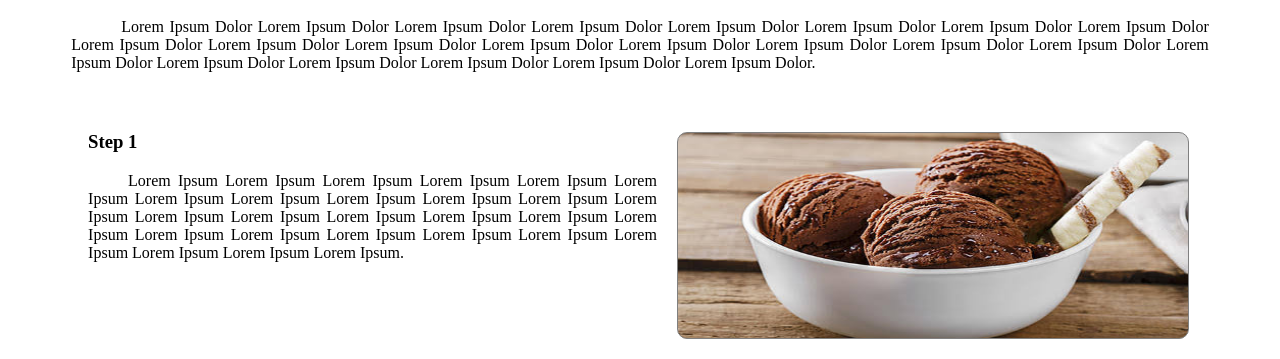
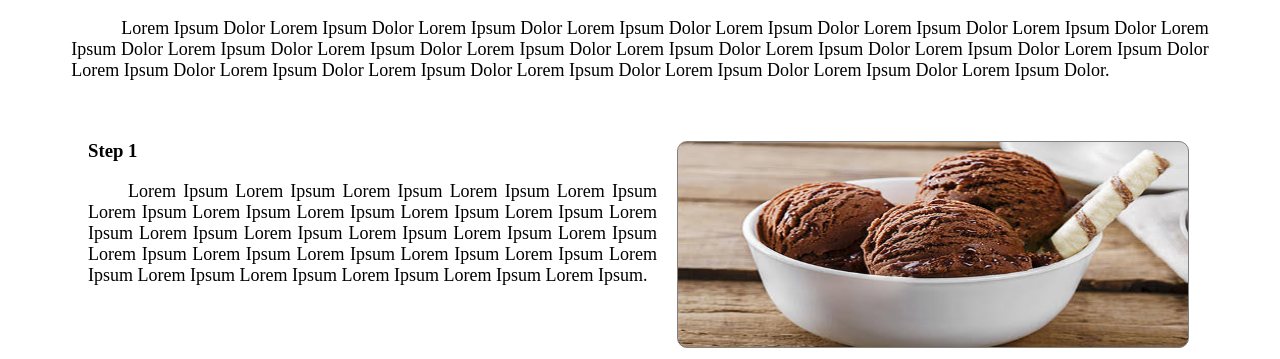
Before and after one commit to grimeo/Icecream, a plain HTML site: page index.html in a window 1280 px wide. Shown: the part 360-719 px from the top of the page. Drawn offline with Linux system fonts and the light colour scheme.

Commit message:
change p font size to 18px

```diff
--- a/css/style.css
+++ b/css/style.css
@@ -13,7 +13,11 @@
 
 body {
   background-color: white;
-  color: black;;
+  color: black;
+}
+
+p{
+  font-size: 18px;
 }
 
 .left {
```
